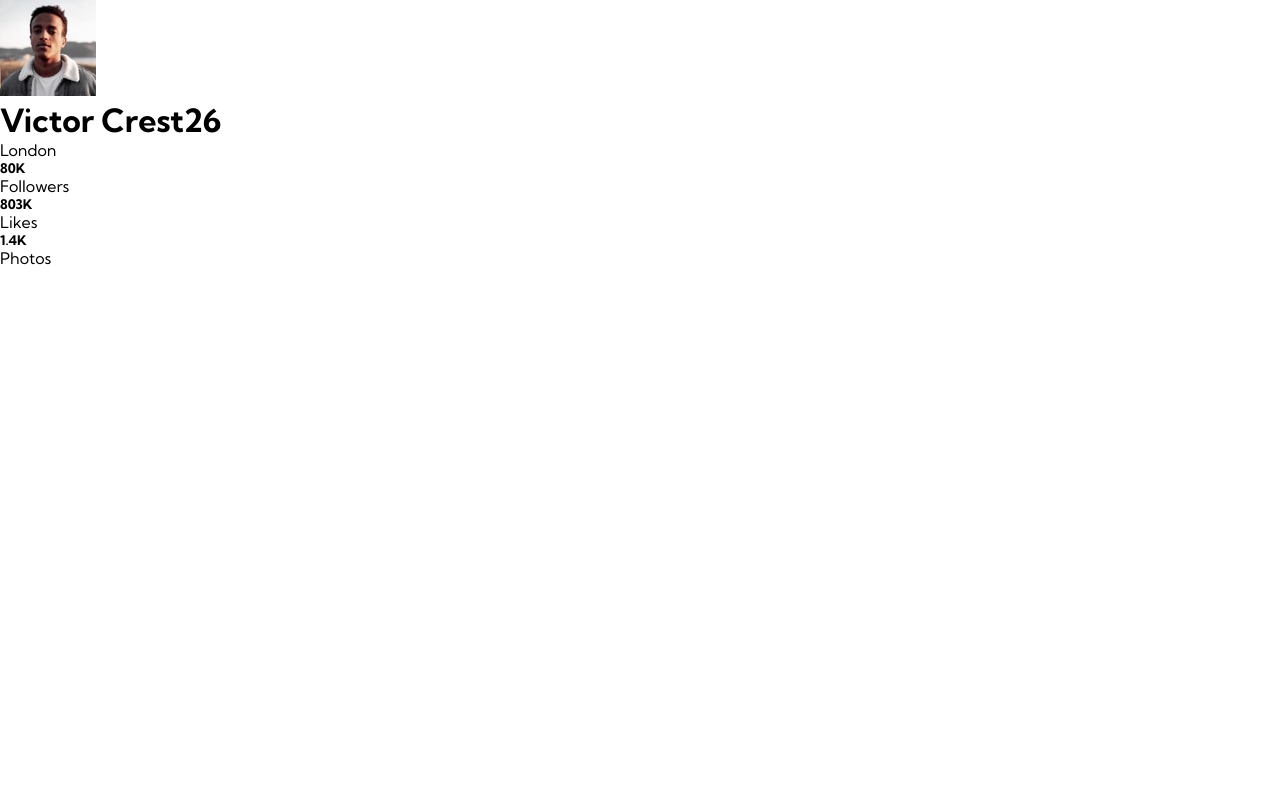
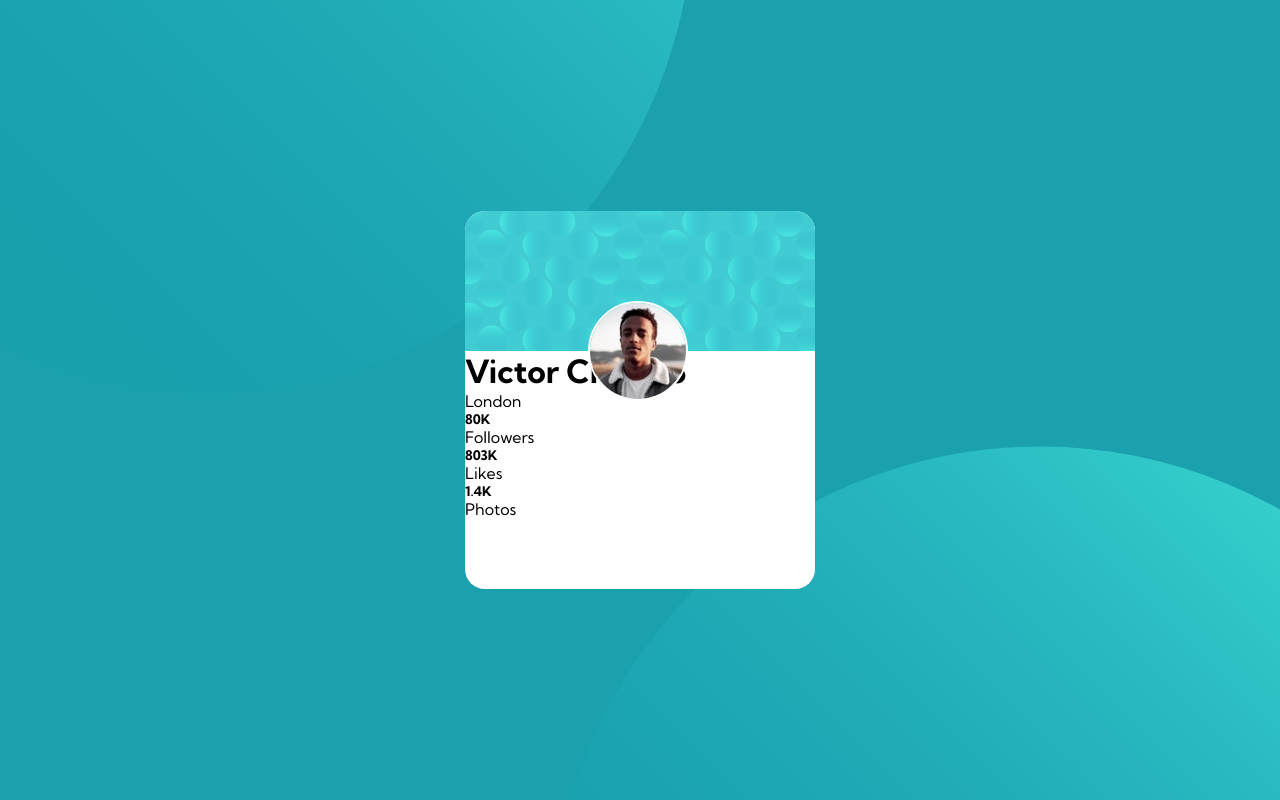
Before and after one commit to aliakhizer/Profile-card-component, a plain HTML site: page index.html in a window 1280 px wide. Drawn offline with Linux system fonts and the light colour scheme.

Commit message:
add styles card

```diff
--- a/css/style.css
+++ b/css/style.css
@@ -1,8 +1,75 @@
+:root {
+  --clr--primary: hsl(185, 74%, 39%);
+  --clr--secondary: hsl(229, 23%, 23%);
+  --clr--accent: hsl(227, 10%, 46%);
+  --clr--neutral: white;
+}
+
 * {
   padding: 0;
   margin: 0;
   box-sizing: border-box;
 }
+h1,
+h2,
+h3,
+h4,
+h5 {
+  margin: 0;
+  padding: 0;
+}
 body {
   font-family: "Kumbh Sans", sans-serif;
 }
+.profile_container {
+  display: flex;
+  align-items: center;
+  justify-content: center;
+  min-height: 100vh;
+  position: relative;
+  overflow: hidden;
+
+  background-color: var(--clr--primary);
+}
+.top_card {
+  background: url("/images/bg-pattern-top.svg");
+  background-size: contain;
+  background-repeat: no-repeat;
+  width: 978px;
+  height: 978px;
+  position: absolute;
+  top: -584px;
+  left: -284px;
+}
+.bottom_card {
+  background: url("/images/bg-pattern-top.svg");
+  background-size: contain;
+  background-repeat: no-repeat;
+  width: 978px;
+  height: 978px;
+  position: absolute;
+  bottom: -624px;
+  right: -250px;
+}
+.profile_card {
+  background-color: var(--clr--neutral);
+  width: 350px;
+  height: 378px;
+  border-radius: 20px;
+  position: relative;
+  z-index: 2;
+}
+.card_header {
+  background: url("/images/bg-pattern-card.svg");
+  background-size: contain;
+  background-repeat: no-repeat;
+  border-radius: 20px 20px 0 0;
+  height: 140px;
+}
+.card_info img {
+  position: absolute;
+  left: 35%;
+  top: 90px;
+  border-radius: 50%;
+  border: 2px solid var(--clr--neutral);
+}
--- a/index.html
+++ b/index.html
@@ -33,9 +33,13 @@
 
 
     <div class="profile_container">
+      <div class="top_card"></div>
+      <div class="bottom_card"></div>
+
       <div class="profile_card">
-        <header class="card_header"></header>
-        <div class="card_body">
+
+       <header class="card_header"></header>
+        <div class="card_info">
           <img src="images/image-victor.jpg" alt="victor crest">
           <h1 class="profile__name">  Victor Crest<span class="profile__no">26</span></h1>
           <p class="profile__location">   London </p>
```
